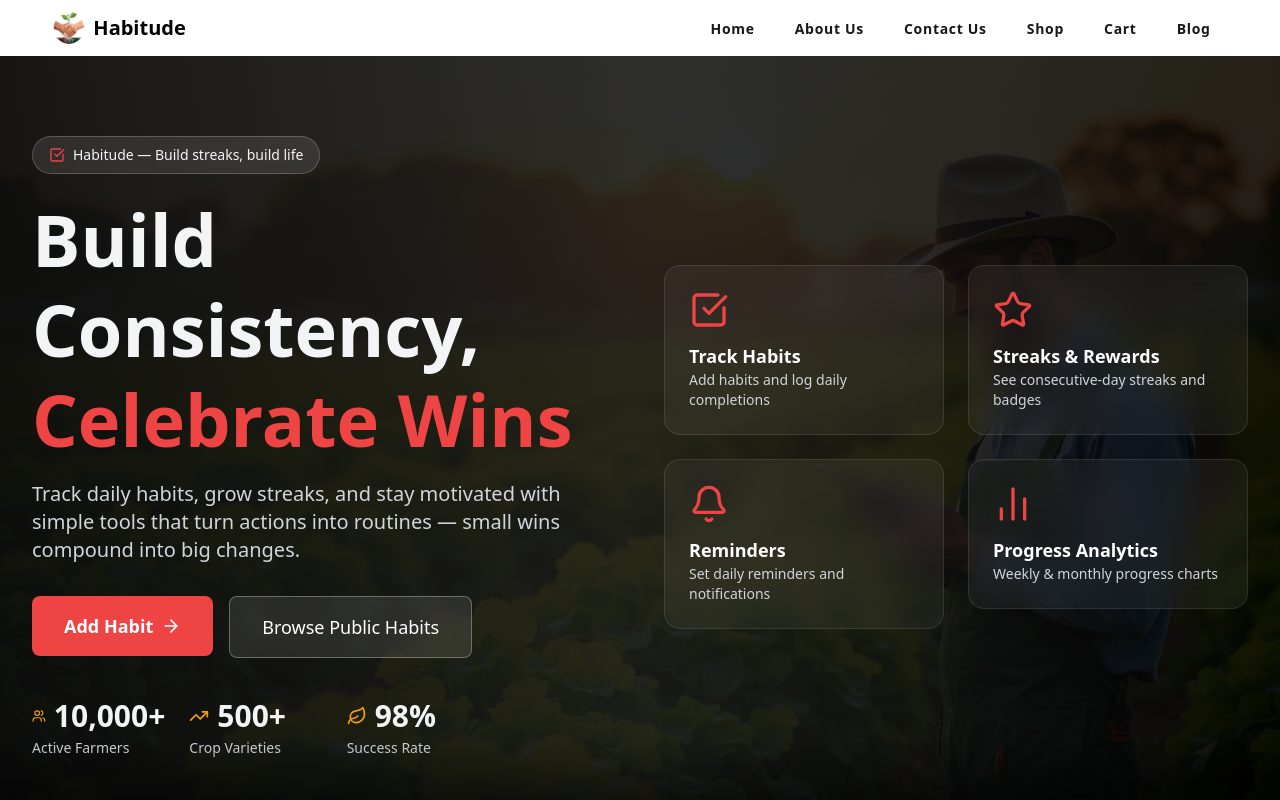
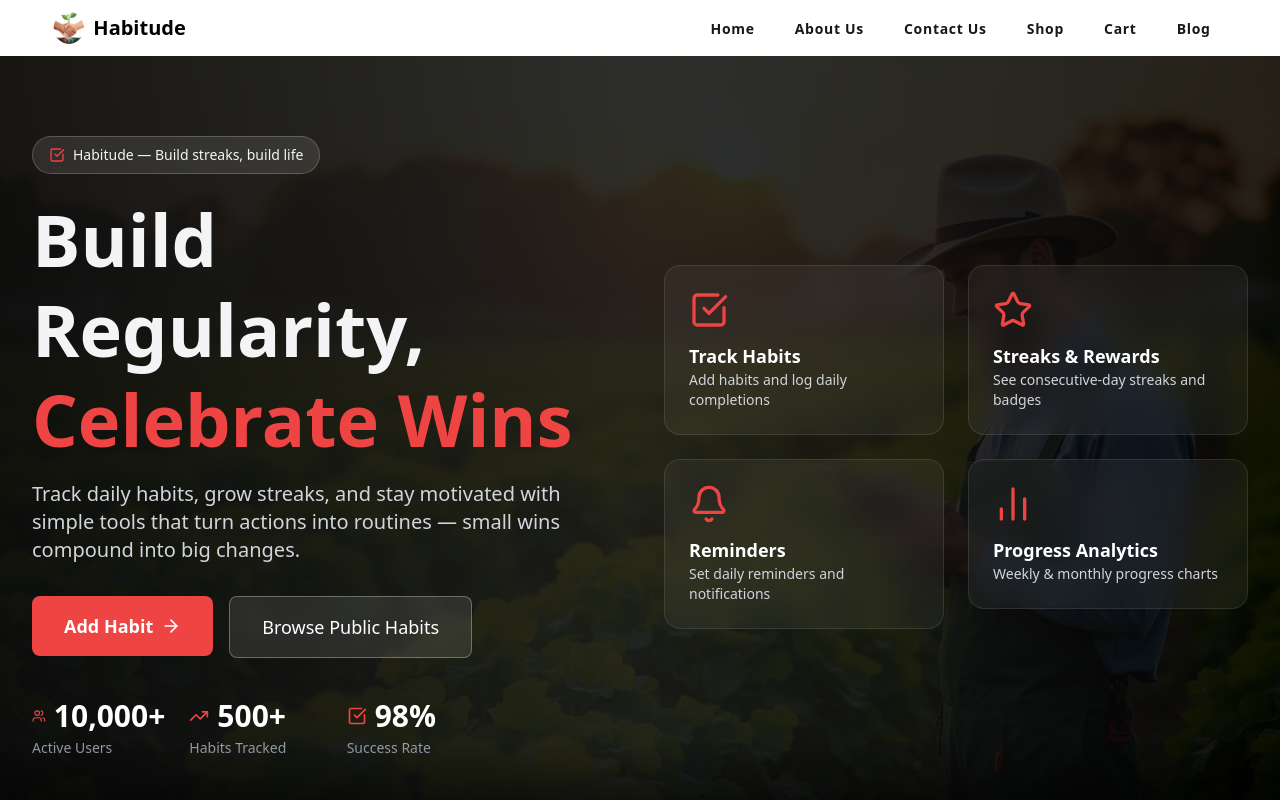
Before and after one commit to FahimTasnimKhan/Habitude-client, a React (Vite) app: page / in a window 1280 px wide. Shown: the top 800 px of the page. Built offline with nearby package versions, Linux system fonts and the light colour scheme.

Commit message:
Banner Done

```diff
--- a/src/pages/HomePage/HeroSection.jsx
+++ b/src/pages/HomePage/HeroSection.jsx
@@ -81,7 +81,7 @@ const HeroSection = () => {
               className="text-4xl sm:text-5xl md:text-6xl lg:text-7xl font-bold mb-4 leading-snug sm:leading-tight"
               data-aos="fade-right"
             >
-              Build Consistency, <br />
+              Build Regularity, <br />
               <span className="text-[#EF4444]">Celebrate Wins</span>
             </h1>
 
--- a/src/pages/HomePage/QuickStats.jsx
+++ b/src/pages/HomePage/QuickStats.jsx
@@ -1,22 +1,22 @@
 import React from 'react';
-import { Users, TrendingUp, Leaf } from 'lucide-react';
+import { Users, TrendingUp, CheckSquare } from 'lucide-react';
 import CountUp from 'react-countup';
 
 const stats = [
   {
-    icon: <Users className="w-5 h-5 text-[#F59F0A]" />,
+    icon: <Users className="w-5 h-5 text-[#EF4444]" />,
     value: 10000,
     suffix: '+',
-    label: 'Active Farmers',
+    label: 'Active Users',
   },
   {
-    icon: <TrendingUp className="w-5 h-5 text-[#F59F0A]" />,
+    icon: <TrendingUp className="w-5 h-5 text-[#EF4444]" />,
     value: 500,
     suffix: '+',
-    label: 'Crop Varieties',
+    label: 'Habits Tracked',
   },
   {
-    icon: <Leaf className="w-5 h-5 text-[#F59F0A]" />,
+    icon: <CheckSquare className="w-5 h-5 text-[#EF4444]" />,
     value: 98,
     suffix: '%',
     label: 'Success Rate',
@@ -27,14 +27,17 @@ const QuickStats = () => {
   return (
     <div className="grid grid-cols-3 gap-6 text-gray-100">
       {stats.map((stat, index) => (
-        <div key={index} className="text-center lg:text-left">
+        <div
+          key={index}
+          className="text-center lg:text-left transition-transform duration-300 hover:scale-105"
+        >
           <div className="flex items-center gap-2 mb-1 justify-center lg:justify-start">
             {stat.icon}
-            <p className="text-3xl font-bold">
+            <p className="text-3xl font-bold text-white">
               <CountUp end={stat.value} duration={2} suffix={stat.suffix} />
             </p>
           </div>
-          <p className="text-sm text-gray-300">{stat.label}</p>
+          <p className="text-sm text-gray-400">{stat.label}</p>
         </div>
       ))}
     </div>
```
